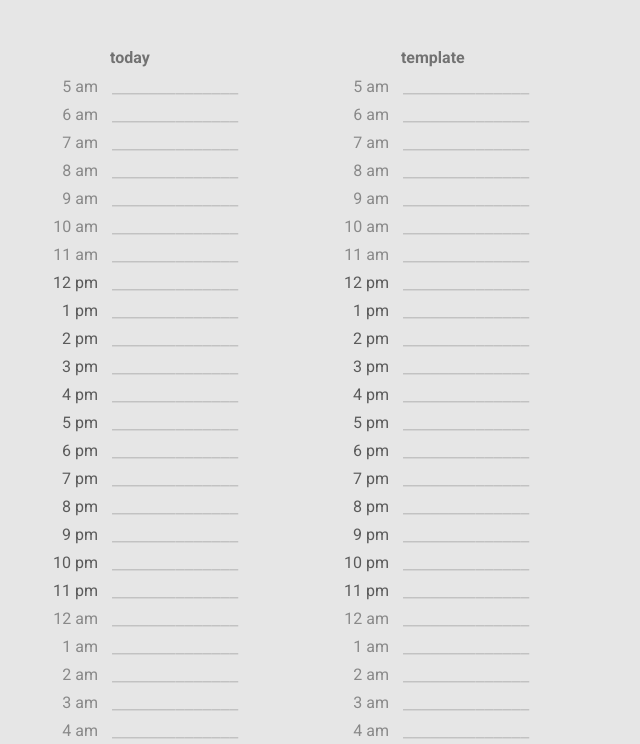
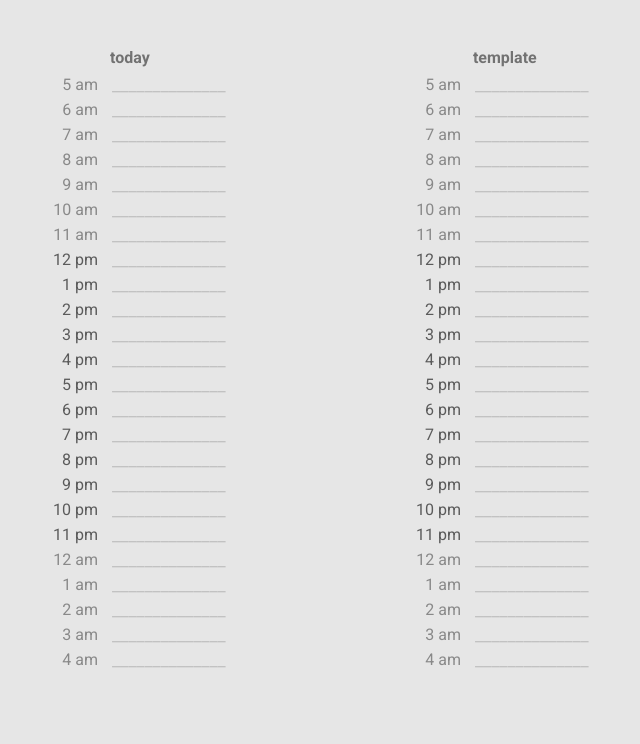
Before and after one commit to dela3499/daily-planner, a plain HTML site: page index.html in a window 1280 px wide. Shown: the part 151-895 px from the top of the page, without its empty margins (113-753 px from the left). After the commit the page ends 823 px from the top, so only its background shows below. Drawn offline with Linux system fonts and the light colour scheme.

Commit message:
Widened columns, made text smaller

```diff
--- a/app.css
+++ b/app.css
@@ -39,8 +39,9 @@ body {
 input {
 	background: none;
 	border: none;
-	font-size: 20px;
+	font-size: 18px;
 	font-family: Roboto;
+	width: 300px;
 }
 
 input:focus{
```
